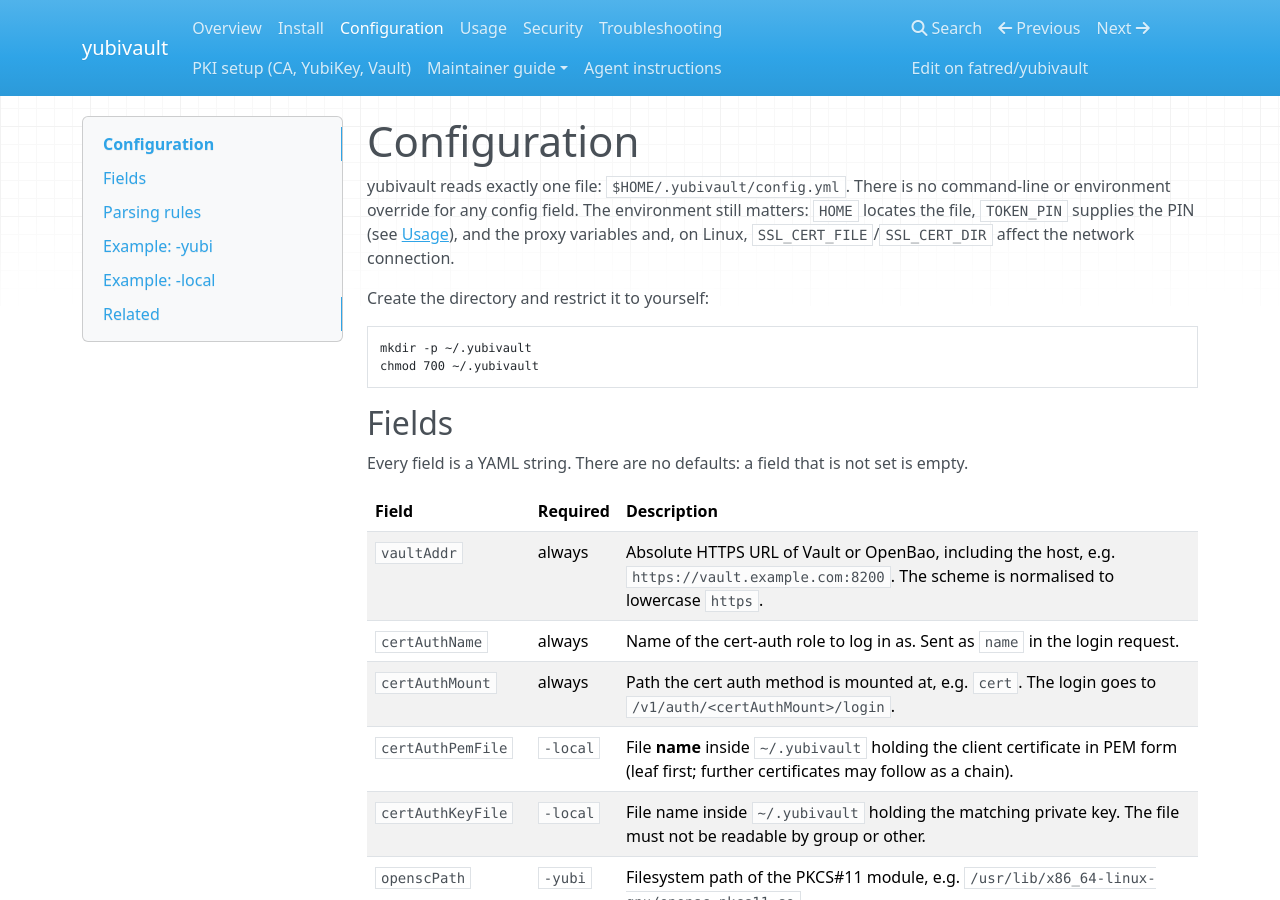
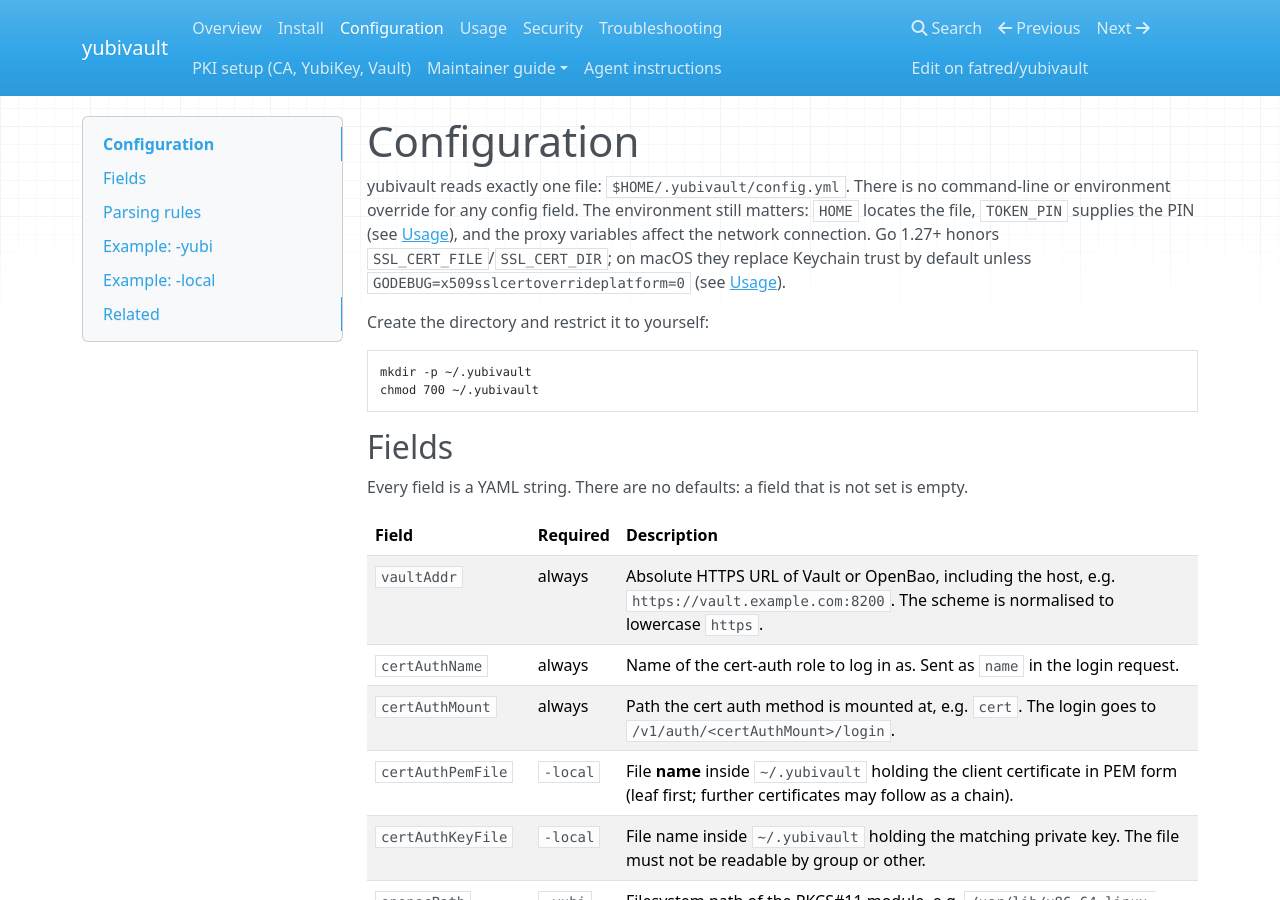
Before and after one commit to fatred/yubivault, an MkDocs documentation site: the page built from docs/configuration.md, in a window 1280 px wide and 900 px high. Built offline with MkDocs 1.6.1, drawn with Linux system fonts in a browser that asks for light colours; nearby versions of some CDN libraries.

Commit message:
docs: align trust and token guidance

```diff
--- a/docs/configuration.md
+++ b/docs/configuration.md
@@ -2,8 +2,9 @@
 
 yubivault reads exactly one file: `$HOME/.yubivault/config.yml`. There is no command-line or
 environment override for any config field. The environment still matters: `HOME` locates the file,
-`TOKEN_PIN` supplies the PIN (see [Usage](usage.md)), and the proxy variables and, on Linux,
-`SSL_CERT_FILE`/`SSL_CERT_DIR` affect the network connection.
+`TOKEN_PIN` supplies the PIN (see [Usage](usage.md)), and the proxy variables affect the network
+connection. Go 1.27+ honors `SSL_CERT_FILE`/`SSL_CERT_DIR`; on macOS they replace Keychain trust
+by default unless `GODEBUG=x509sslcertoverrideplatform=0` (see [Usage](usage.md#network-behaviour)).
 
 Create the directory and restrict it to yourself:
 
```
Also changed, not shown: docs/security.md (+2 -1 lines).
